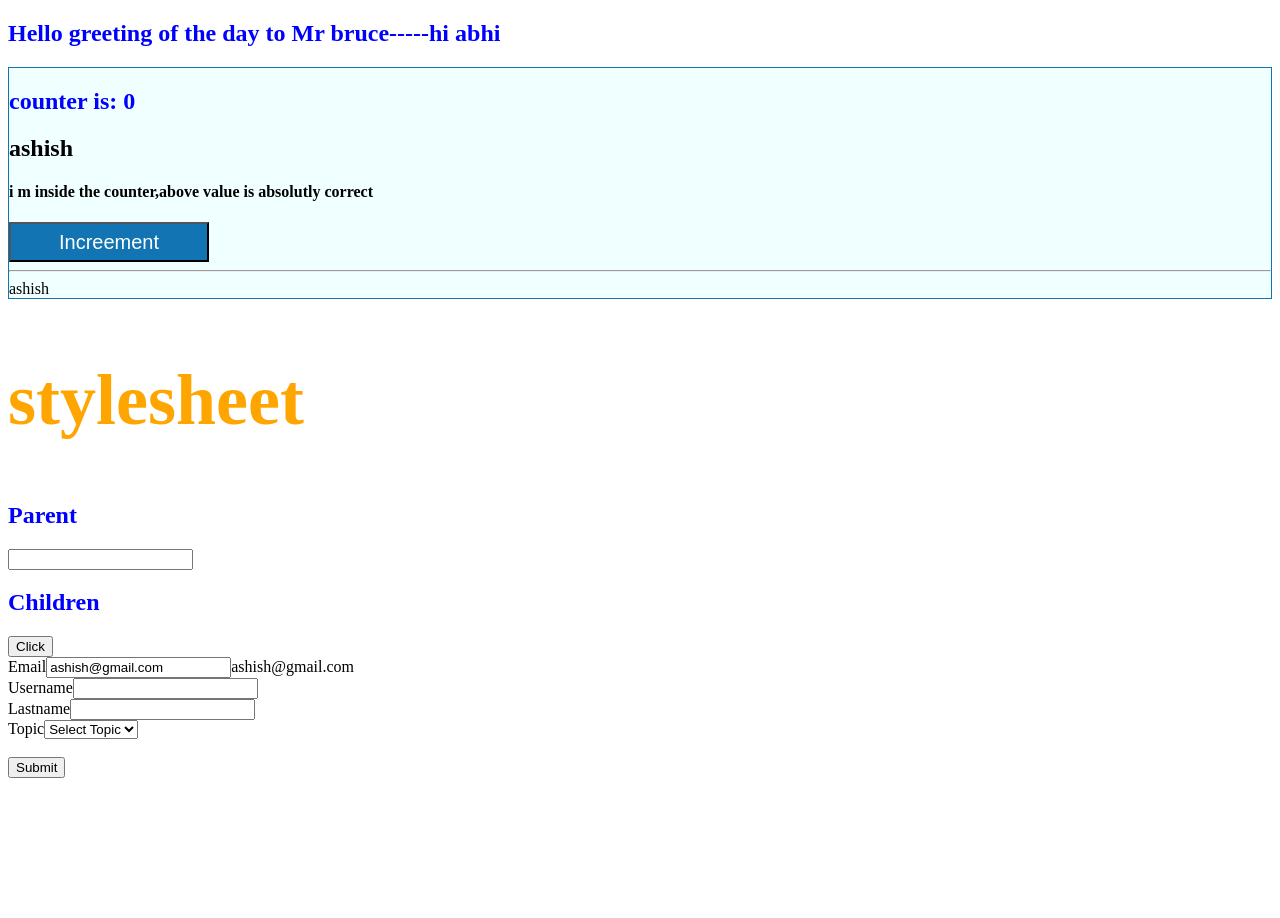
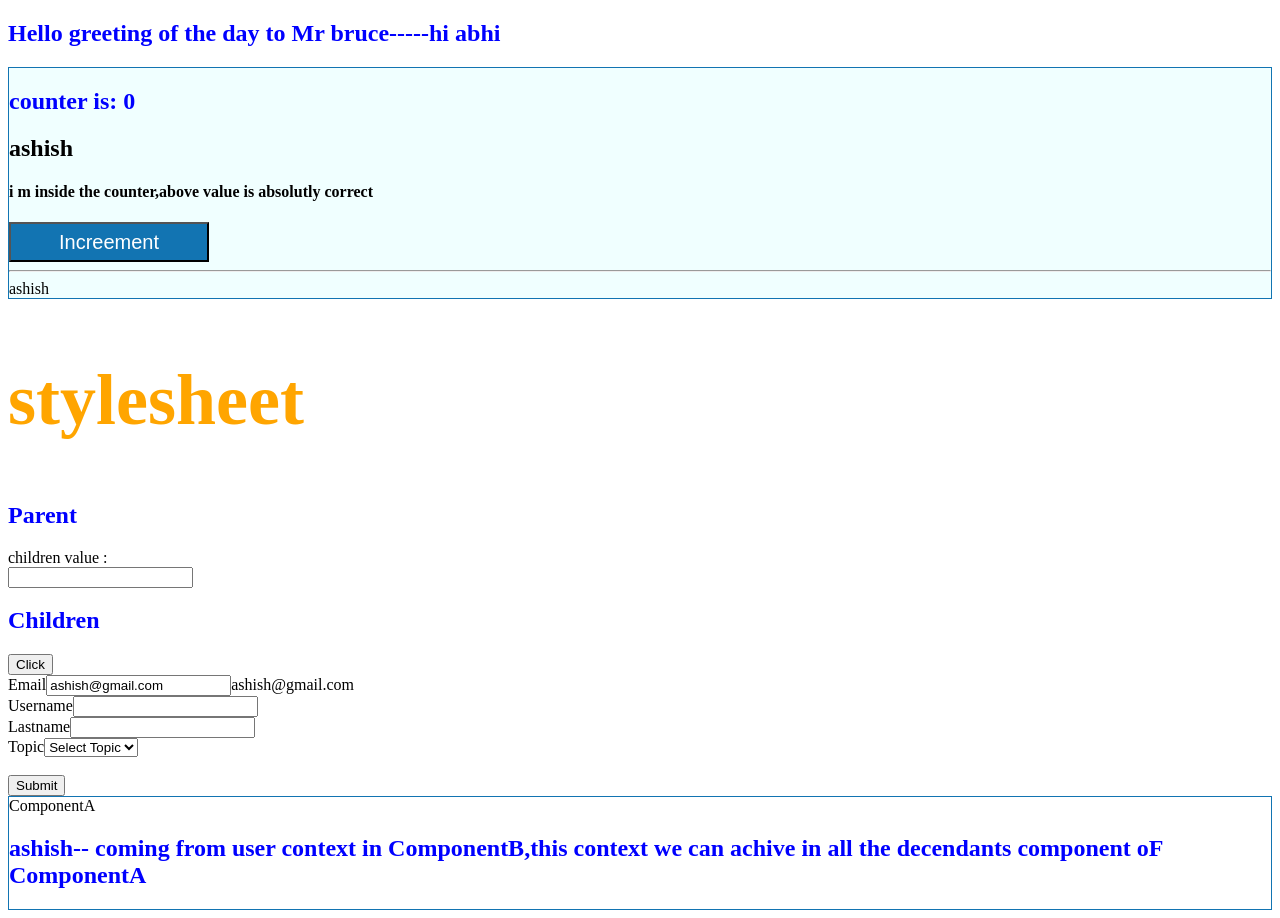
Before and after one commit to ashishsober/react-jumpstart, a React (Create React App) app: page / in a window 1280 px wide. Before the commit the page ends 800 px from the top, so only its background shows below. Built offline with nearby package versions, Linux system fonts and the light colour scheme.

Commit message:
ACHIEVE CONSUMER and Provider

```diff
--- a/src/App.js
+++ b/src/App.js
@@ -4,9 +4,11 @@ import { Counter } from './counter-component/Counter';
 import { Stylesheet } from './stylesheet-component/Stylesheet';
 import { Parent } from './components/Parent';
 import { FormComponent } from './components/FormComponent';
-
+import {ComponentA} from './components/ComponentA';
+import { UserProvider } from './context-provider/userContext';
 //stateless class components
 export default class App extends Component {
+
     render(){
         return (
             <div>
@@ -17,6 +19,12 @@ export default class App extends Component {
                 <Stylesheet primary={true}></Stylesheet>
                 <Parent></Parent>
                 <FormComponent></FormComponent>
+
+                <UserProvider value="ashish">
+                   <ComponentA></ComponentA>
+                </UserProvider>
+
+
             </div>
         )
     }
--- /dev/null
+++ b/src/components/ComponentA.js
@@ -0,0 +1,13 @@
+import React, { Component } from 'react'
+import ComponentB from './ComponentB';
+
+export class ComponentA extends Component {
+    render() {
+        return (
+            <div style={{border:'1px solid #1274b2'}}>
+                ComponentA
+                <ComponentB/>
+            </div>
+        )
+    }
+}
--- /dev/null
+++ b/src/components/ComponentB.js
@@ -0,0 +1,23 @@
+import React, { Component } from 'react'
+import { UserConsumer } from '../context-provider/userContext';
+
+export class ComponentB extends Component {
+
+    render() {
+        return (
+            <div>
+                <UserConsumer>
+                    {
+                        (userValue) => {
+                            return <h1>{userValue}-- coming from user context in ComponentB,this context we can achive in all the decendants component oF ComponentA</h1>
+
+                        }
+                    }
+                </UserConsumer>
+
+            </div>
+        )
+    }
+}
+
+export default ComponentB
--- a/src/components/Parent.js
+++ b/src/components/Parent.js
@@ -5,10 +5,16 @@ export class Parent extends Component {
 
     constructor(props){
         super(props);
+        this.state= {
+            childValue:''
+        }
         this.parentHandler = this.greetMethod.bind(this);
     }
 
     greetMethod(value){
+        this.setState({
+            childValue:value
+        })
         alert(`i m inside the parent component ${value} getting called from child`);
     }
 
@@ -16,6 +22,7 @@ export class Parent extends Component {
       return(
           <div>
               <h1>Parent</h1>
+              <label>children value</label> : {this.state.childValue}<br/>
               <EmailInputComp label="parentName" ></EmailInputComp>
               <Children parentHandler={this.parentHandler}></Children>
           </div>
--- /dev/null
+++ b/src/context-provider/userContext.js
@@ -0,0 +1,8 @@
+import React from 'react'
+
+const UserContext = React.createContext();
+
+const UserProvider = UserContext.Provider;
+const UserConsumer = UserContext.Consumer;
+
+export { UserProvider , UserConsumer }
```
